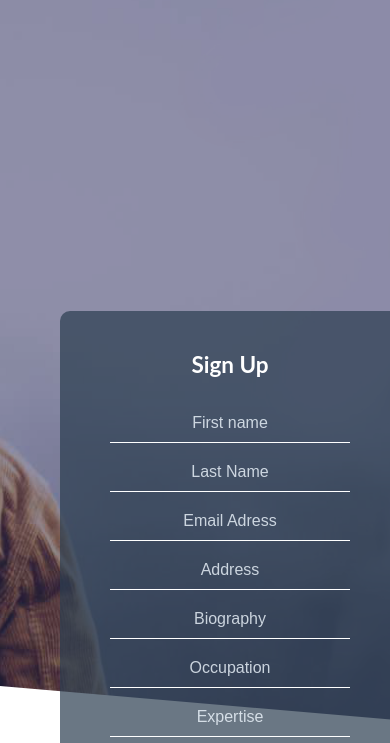
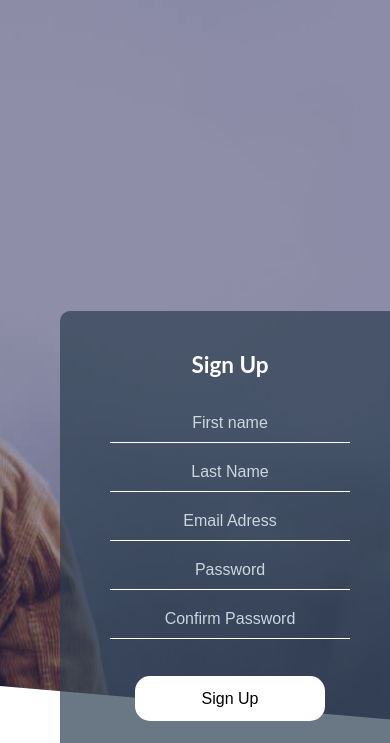
Before and after one commit to johnkeychishugi/Free-Mentors, a website: page UI/signup.html in a window 390 px wide. Shown: the part 73-816 px from the top of the page. Drawn offline with Linux system fonts and the light colour scheme.

Commit message:
fix(Field sign up): Remove same fields in sign up page
Fields removed :
 - Bio,
 - Occupation,
 - Expertise,
 - Address

[Finishes #168262145]

```diff
--- a/UI/assets/css/style.css
+++ b/UI/assets/css/style.css
@@ -233,7 +233,7 @@ footer .footer_content b a{
   width: 250px;
   margin: auto;
   margin-top: -37em;
-  height: 520px;
+  height: 400px;
   margin-left: 45em;
   border-radius: 10px;
   z-index: 7;
@@ -506,9 +506,7 @@ form span{
 .edit .editinfo{
    margin-bottom:10px;
 }
-.edit .editpass{
 
-}
 .edit h3{
   text-align:center;
 }
@@ -662,7 +660,7 @@ a.decline:hover{
   width: 250px;
   margin: auto;
   margin-top: -38em;
-  height: 600px;
+  height: 450px;
   margin-left: 45em;
   border-radius: 10px;
   z-index: 7;
@@ -798,7 +796,7 @@ a.decline:hover{
   width: 250px;
   margin: auto;
   margin-top: -34em;
-  height: 600px;
+  height: 450px;
   margin-left: 25em;
   border-radius: 10px;
   z-index: 7;
@@ -950,7 +948,7 @@ a.decline:hover{
   width: 250px;
   margin: auto;
   margin-top: -34em;
-  height: 600px;
+  height: 450px;
   margin-left: 4em;
   border-radius: 10px;
   z-index: 7;
--- a/UI/signup.html
+++ b/UI/signup.html
@@ -42,10 +42,6 @@
 			  		<input type="text" name="firstname" placeholder="First name" >
 			  		<input type="text" name="lastname" placeholder="Last Name" ><br>
 			  		<input type="email" name="email" placeholder="Email Adress" ><br>
-			  		<input type="text" name="address" placeholder="Address" ><br>
-			  		<input type="text" name="biography" placeholder="Biography" ><br>
-			  		<input type="text" name="occupation" placeholder="Occupation" ><br>
-			  		<input type="text" name="expertise" placeholder="Expertise" ><br>
 			  		<input type="password" name="password" placeholder="Password"><br>
 			  		<input type="password" name="confirmPassword" placeholder="Confirm Password" >
 			  		<br><br>
```
